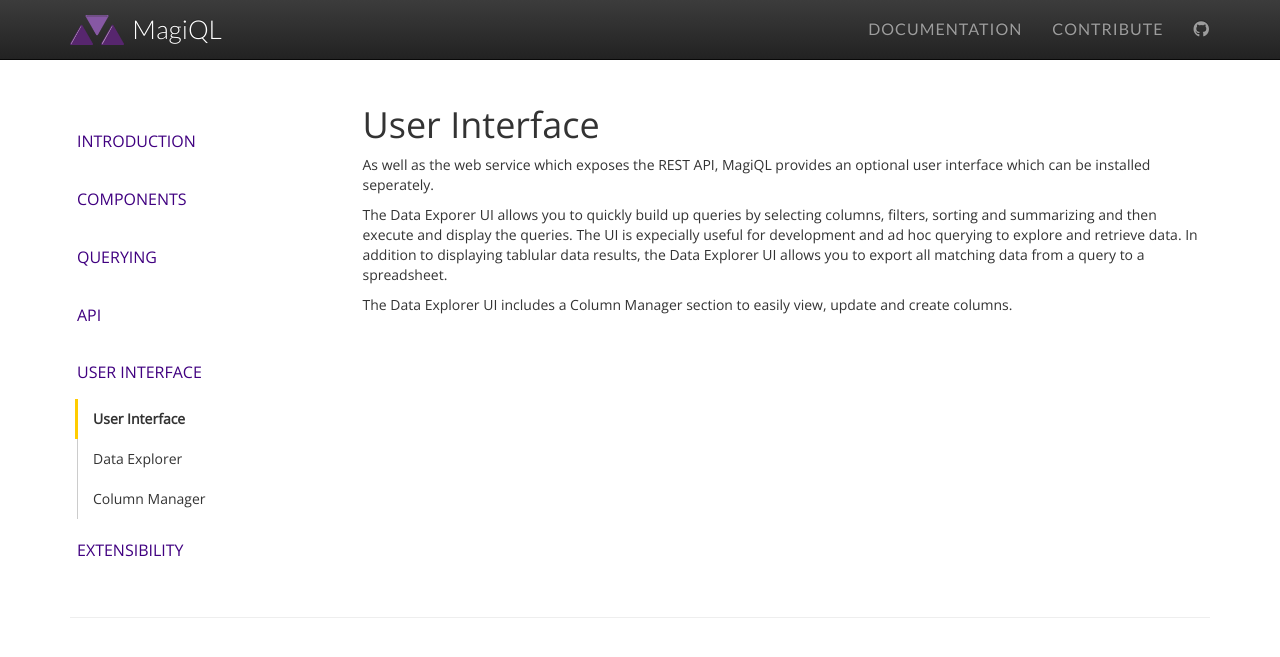
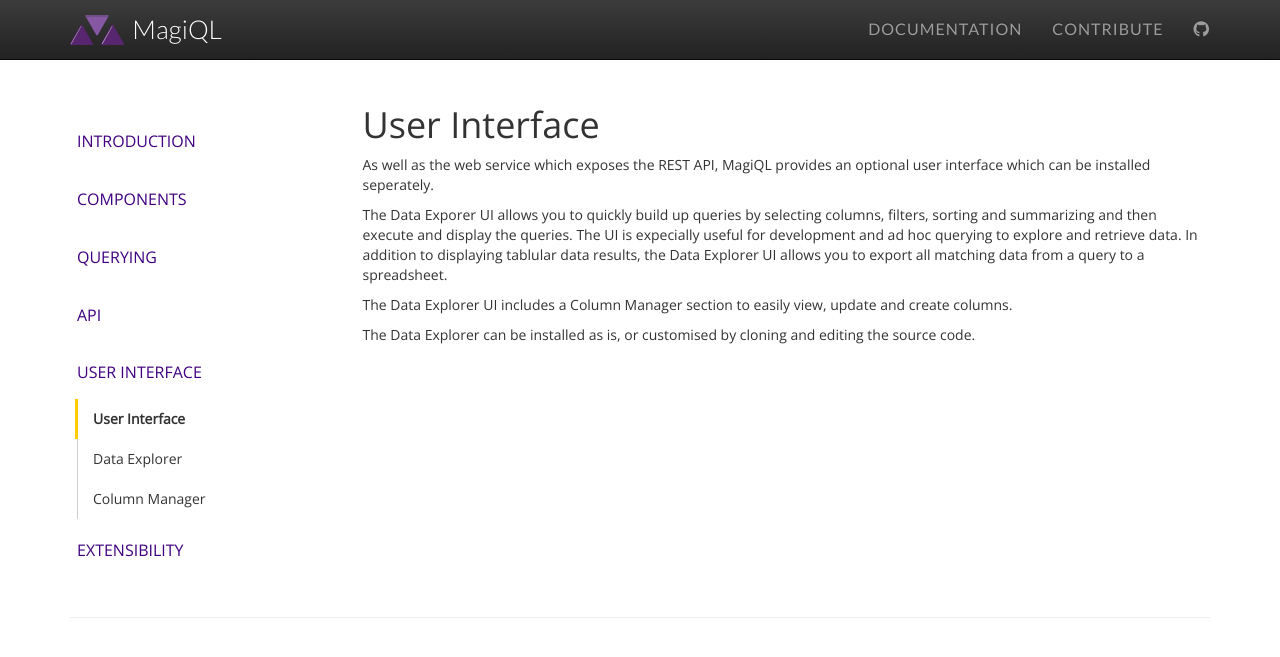
Before and after one commit to MagiQL/magiql.github.io, a Jekyll site: the page built from docs/5-user-interface/500-index.md, in a window 1280 px wide. Shown: the top 657 px of the page. Built offline with Jekyll 4.4.1, drawn with Linux system fonts in a browser that asks for light colours; nearby versions of some CDN libraries; a script that is not in the unit is left out.

Commit message:
Update 500-index.md

```diff
--- a/docs/5-user-interface/500-index.md
+++ b/docs/5-user-interface/500-index.md
@@ -12,3 +12,5 @@ As well as the web service which exposes the REST API, MagiQL provides an option
 The Data Exporer UI allows you to quickly build up queries by selecting columns, filters, sorting and summarizing and then execute and display the queries. The UI is expecially useful for development and ad hoc querying to explore and retrieve data. In addition to displaying tablular data results, the Data Explorer UI allows you to export all matching data from a query to a spreadsheet.
 
 The Data Explorer UI includes a Column Manager section to easily view, update and create columns.
+
+The Data Explorer can be installed as is, or customised by cloning and editing the source code.
```
